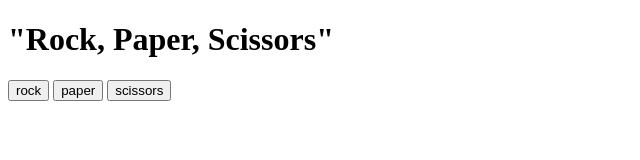
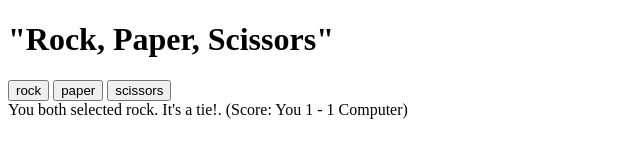
Before and after one commit to MCurb/rock_paper_scissors, a plain HTML site: page index.html in a window 1280 px wide. Both pictures are taken after a click on the button "rock". Shown: the whole page, without its empty margins (0-640 px from the left). Drawn offline with Linux system fonts and the light colour scheme.

Commit message:
Add a div that takes the console logs dynamically

```diff
--- a/index.html
+++ b/index.html
@@ -11,5 +11,6 @@
     <button class="input-btn">rock</button>
     <button class="input-btn">paper</button>
     <button class="input-btn">scissors</button>
+    <div></div>
 </body>
 </html>
--- a/javascript.js
+++ b/javascript.js
@@ -29,20 +29,22 @@ function getComputerChoice() {
 
 //Get player and computer choices to play a round
 function playRound(computerChoice, humanChoice) {
+  //Add a reference of the div
+  const div = document.querySelector("div")
   if (
     (computerChoice === "rock" && humanChoice === "paper") ||
     (computerChoice === "paper" && humanChoice === "scissors") ||
     (computerChoice === "scissors" && humanChoice === "rock")
   ) {
     humanScore++;
-    console.log(`You win! ${humanChoice} beats ${computerChoice}`);
+    div.textContent = `You win! ${humanChoice} beats ${computerChoice}. (Score: You ${humanScore} - ${computerScore} Computer)`;
   } else if (computerChoice === humanChoice) {
     computerScore++;
     humanScore++;
-    console.log(`You both selected ${humanChoice}. It's a tie!`);
+    div.textContent = `You both selected ${humanChoice}. It's a tie!. (Score: You ${humanScore} - ${computerScore} Computer)`;
   } else {
     computerScore++;
-    console.log(`You lose! ${computerChoice} beats ${humanChoice}`);
+    div.textContent = `You lose! ${computerChoice} beats ${humanChoice}. (Score: You ${humanScore} - ${computerScore} Computer)`;
   }
 }
 
```
